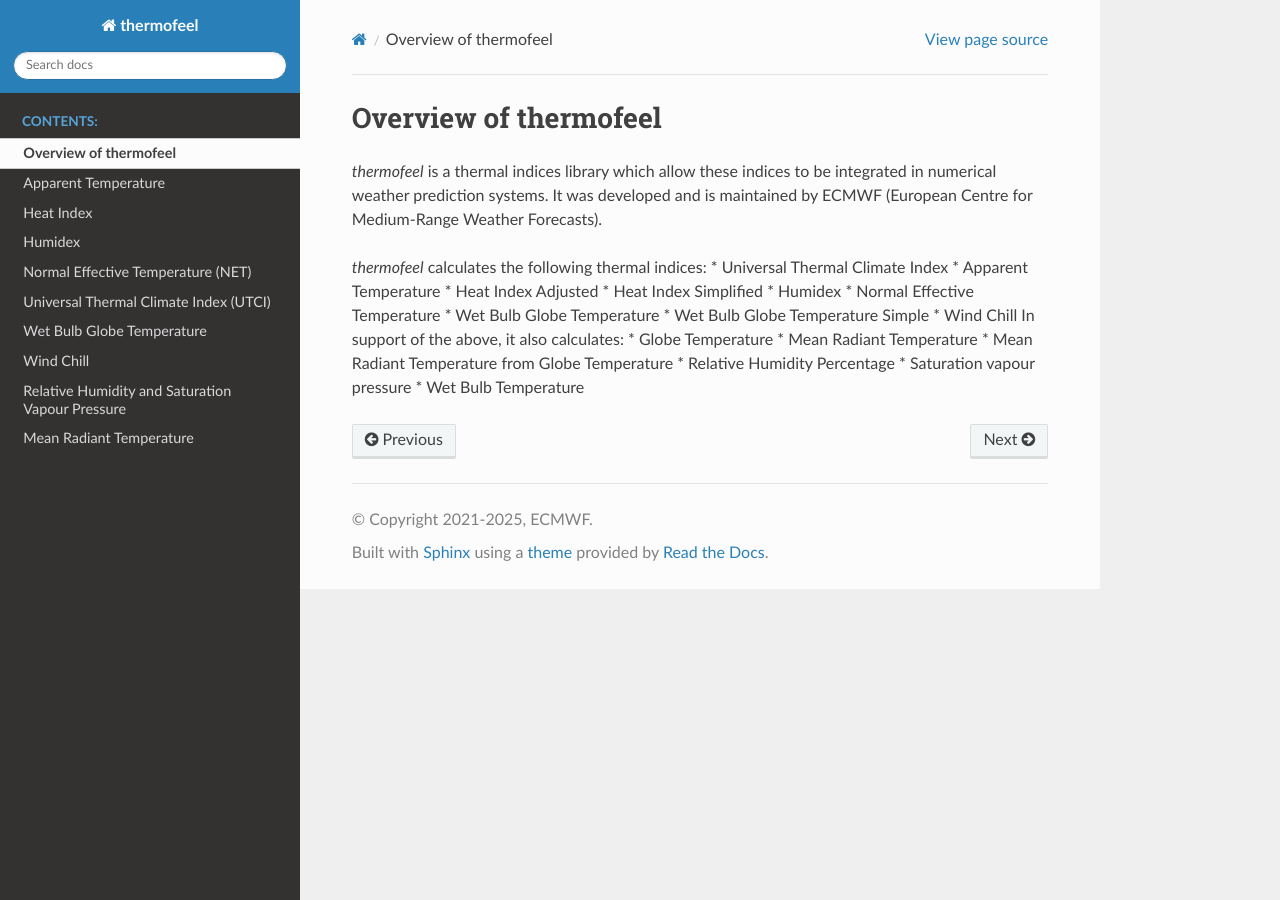
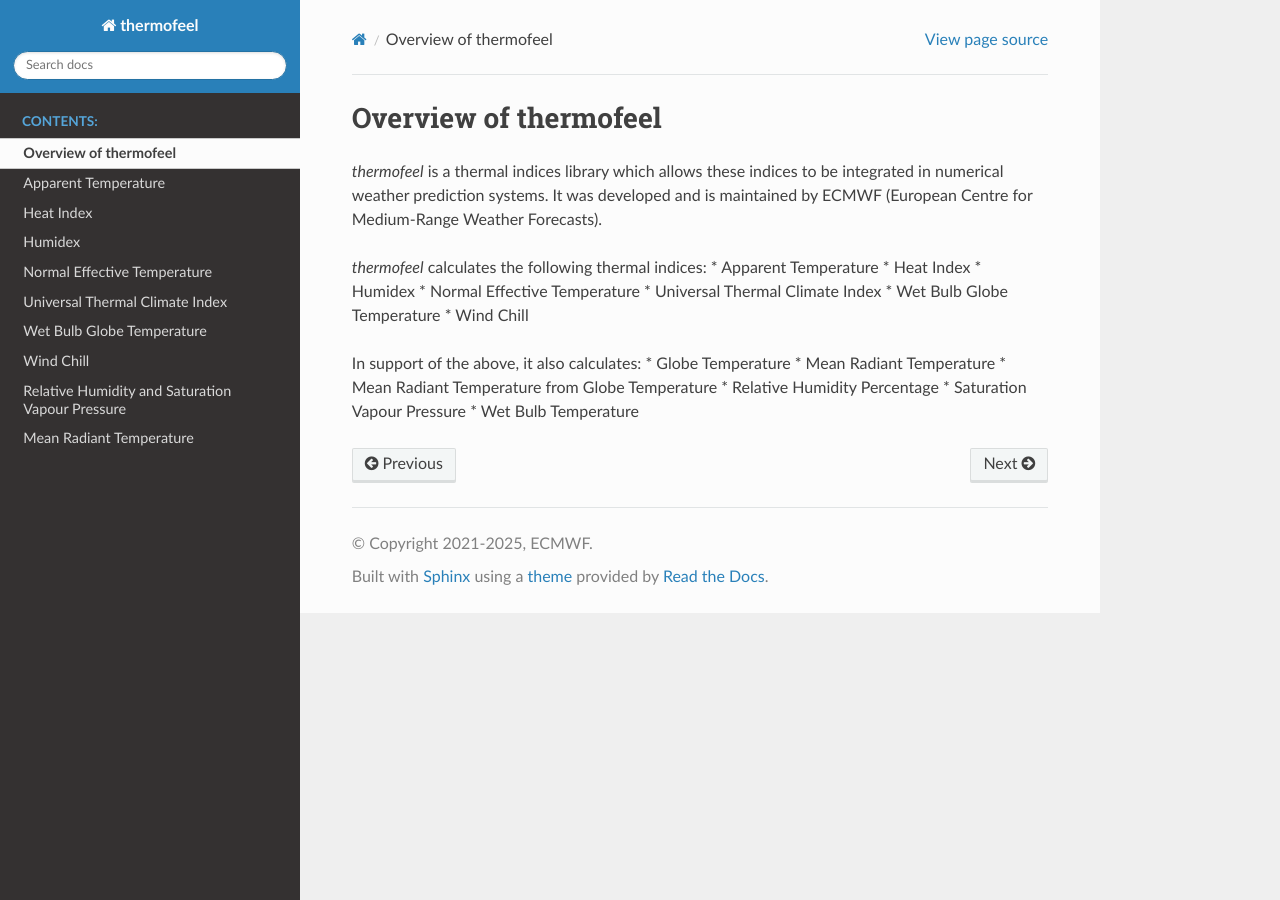
Before and after one commit to ecmwf/thermofeel, a Sphinx documentation site: the page built from docs/source/guide/overview.rst, in a window 1280 px wide. Built offline with Sphinx 7.4.7 and the Read the Docs theme 3.1.0, drawn with Linux system fonts in a browser that asks for light colours.

Commit message:
docs corrected and updated v2

```diff
--- a/docs/source/guide/net.rst
+++ b/docs/source/guide/net.rst
@@ -1,4 +1,4 @@
-Normal Effective Temperature (NET)
+Normal Effective Temperature
 ======================================
 
 The Normal Effective Temperature (NET) is defined as the temperature felt by a human body and
--- a/docs/source/guide/overview.rst
+++ b/docs/source/guide/overview.rst
@@ -3,23 +3,22 @@
 Overview of thermofeel
 ======================================
 
-*thermofeel* is a thermal indices library which allow these indices to be integrated in numerical weather prediction systems.
+*thermofeel* is a thermal indices library which allows these indices to be integrated in numerical weather prediction systems.
 It was developed and is maintained by ECMWF (European Centre for Medium-Range Weather Forecasts).
 
 *thermofeel* calculates the following thermal indices:
-* Universal Thermal Climate Index
 * Apparent Temperature
-* Heat Index Adjusted
-* Heat Index Simplified
+* Heat Index
 * Humidex
 * Normal Effective Temperature
+* Universal Thermal Climate Index
 * Wet Bulb Globe Temperature
-* Wet Bulb Globe Temperature Simple
 * Wind Chill
+
 In support of the above, it also calculates:
 * Globe Temperature
 * Mean Radiant Temperature
 * Mean Radiant Temperature from Globe Temperature
 * Relative Humidity Percentage
-* Saturation vapour pressure
+* Saturation Vapour Pressure
 * Wet Bulb Temperature
--- a/docs/source/guide/utci.rst
+++ b/docs/source/guide/utci.rst
@@ -1,4 +1,4 @@
-Universal Thermal Climate Index (UTCI)
+Universal Thermal Climate Index
 ======================================
 The Universal Thermal Climate Index (UTCI) is a measure of the thermal stress on the human body from outdoor conditions,
 defined as the equivalent air temperature of a reference environment that would cause the same physiological response
--- a/docs/source/index.rst
+++ b/docs/source/index.rst
@@ -10,7 +10,7 @@ into our internal systems and then ongoing maintenance.
 
 It allows users to:
 
-* integrate our methods into their Numerical Weather Prediction (NWP) services
+* integrate our methods into their Numerical Weather Prediction (NWP) services, and
 * calculate thermal indices from their own data.
 
 This allows for transparency and reproducibility, and allows users to expand \
```
